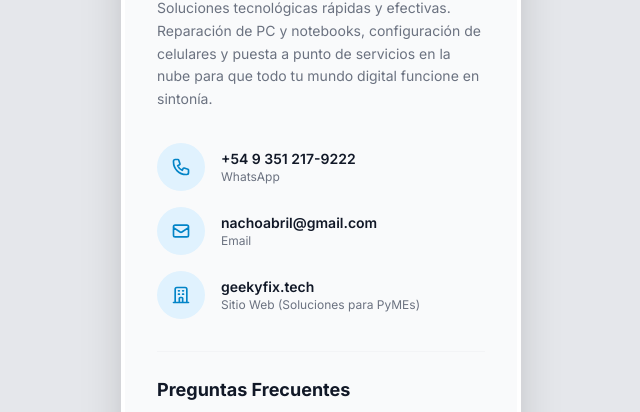
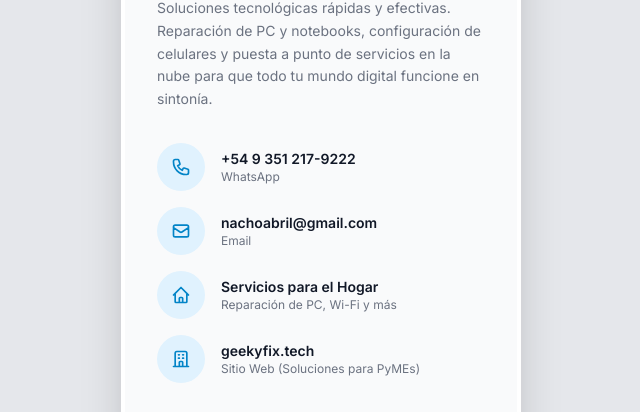
Before and after one commit to geekyfixcba/geekyfixcba.github.io, a plain HTML site: page index.html in a window 1280 px wide. Shown: the part 383-795 px from the top of the page, without its empty margins (319-959 px from the left). Drawn offline with nearby package versions, Linux system fonts and the light colour scheme.

Commit message:
Update index.html

```diff
--- a/index.html
+++ b/index.html
@@ -121,14 +121,14 @@
                     </div>
                 </a>
 
-                <!-- Website Particulares (Oculto temporalmente) -->
-                <a href="https://geekyfixcba.github.io" target="_blank" class="flex items-center group" style="display: none;">
+                <!-- Website Particulares -->
+                <a href="servicios.html" class="flex items-center group">
                     <div class="w-12 h-12 rounded-full bg-brand-100 dark:bg-brand-900/50 text-brand-600 dark:text-brand-400 flex items-center justify-center group-hover:bg-brand-600 group-hover:text-white transition-colors">
                         <svg class="w-5 h-5" fill="none" stroke="currentColor" viewBox="0 0 24 24"><path stroke-linecap="round" stroke-linejoin="round" stroke-width="2" d="M3 12l2-2m0 0l7-7 7 7M5 10v10a1 1 0 001 1h3m10-11l2 2m-2-2v10a1 1 0 01-1 1h-3m-6 0a1 1 0 001-1v-4a1 1 0 011-1h2a1 1 0 011 1v4a1 1 0 001 1m-6 0h6"></path></svg>
                     </div>
                     <div class="ml-4">
-                        <p class="text-sm font-semibold text-gray-900 dark:text-white">geekyfixcba.github.io</p>
-                        <p class="text-xs text-gray-500">Sitio Web (Particulares y Hogar)</p>
+                        <p class="text-sm font-semibold text-gray-900 dark:text-white">Servicios para el Hogar</p>
+                        <p class="text-xs text-gray-500">Reparación de PC, Wi-Fi y más</p>
                     </div>
                 </a>
 
```
